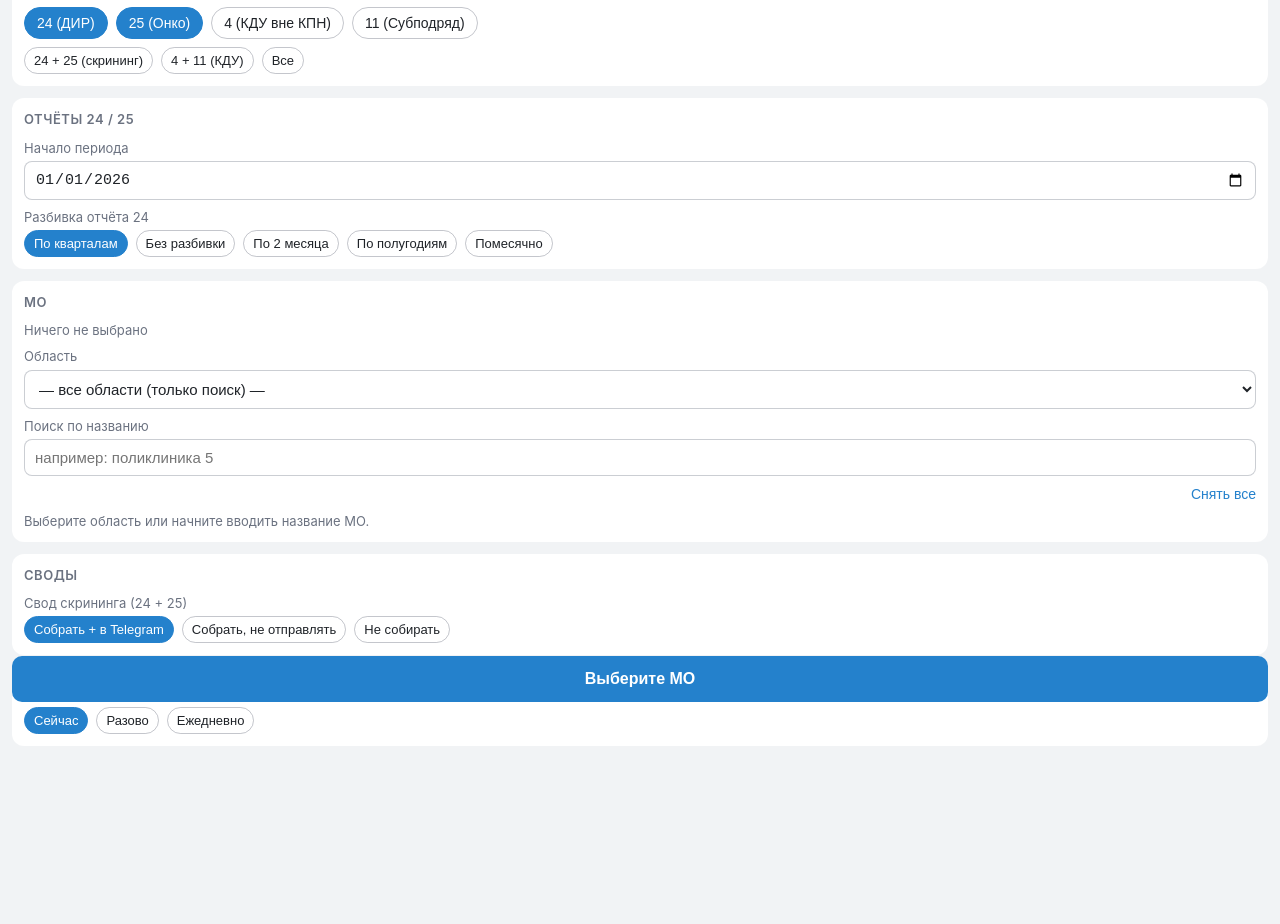
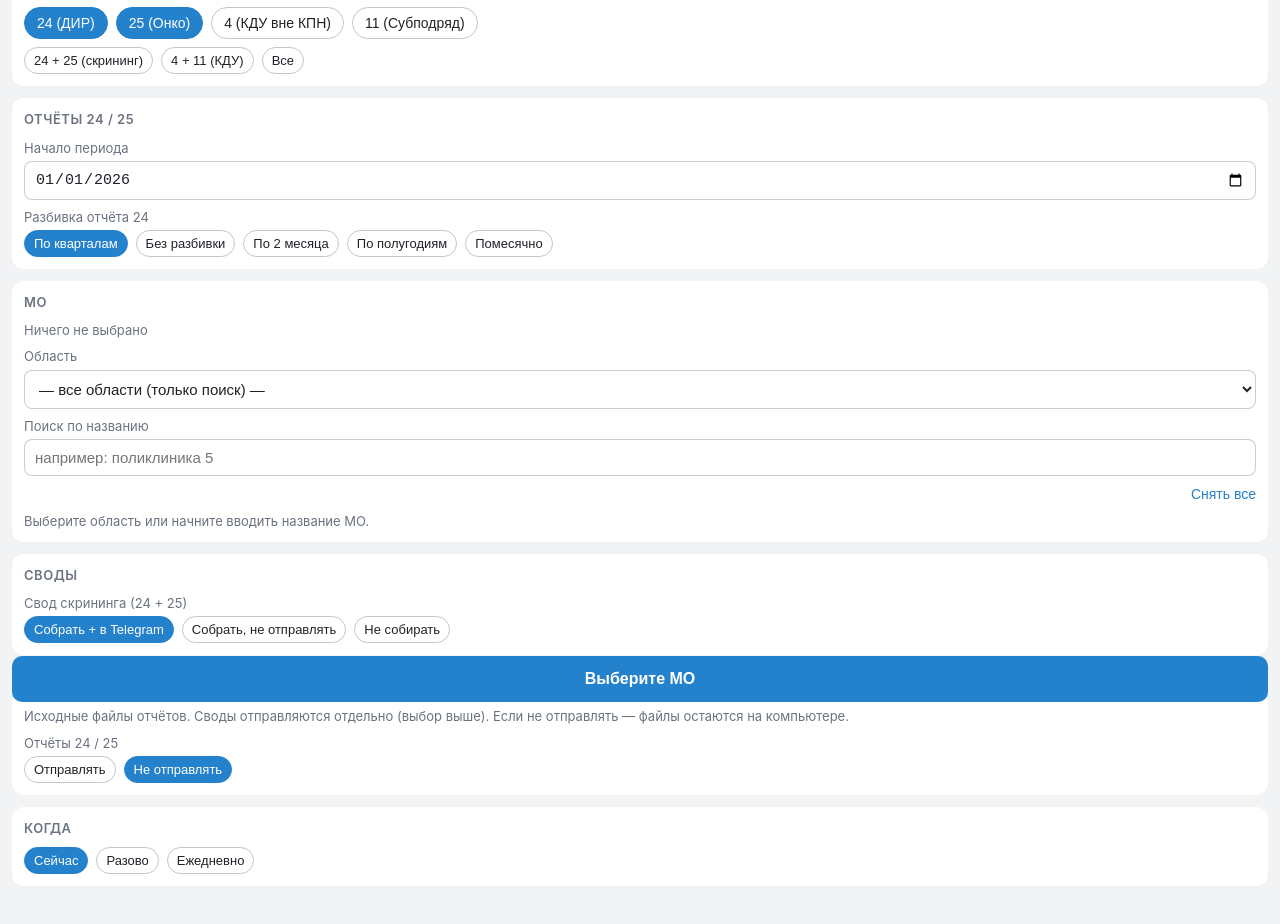
Before and after one commit to kabykenovd-ops/iliyas-form, a plain HTML site: page index.html in a window 1280 px wide. Shown: the part 86-1010 px from the top of the page. Before the commit the page ends 934 px from the top, so only its background shows below. Drawn offline with Linux system fonts and the light colour scheme.

Commit message:
Add files via upload

```diff
--- a/index.html
+++ b/index.html
@@ -111,6 +111,19 @@
   </div>
 </div>
 
+<div class="card" id="cardRaw">
+  <h2>Выгрузки в Telegram</h2>
+  <div class="hint" style="margin:0 0 6px">Исходные файлы отчётов. Своды отправляются отдельно (выбор выше). Если не отправлять — файлы остаются на компьютере.</div>
+  <div id="raw2425Wrap">
+    <label class="field">Отчёты 24 / 25</label>
+    <div class="row" id="raw2425"></div>
+  </div>
+  <div id="raw411Wrap">
+    <label class="field">Отчёты 4 / 11</label>
+    <div class="row" id="raw411"></div>
+  </div>
+</div>
+
 <div class="card">
   <h2>Когда</h2>
   <div class="row" id="when"></div>
@@ -145,7 +158,7 @@ const WHEN = [["now","Сейчас"],["once","Разово"],["daily","Ежед
 const year0 = new Date().getFullYear();
 let st = {
   r: ["24","25"], start: `${year0}-01-01`, split: "quarter", year: year0,
-  monthsAll: true, months: [], sel: [], svod: "tg", kdu: "tg",
+  monthsAll: true, months: [], sel: [], svod: "tg", kdu: "tg", f2: false, f4: true,
   when: "now", onceDate: "", onceTime: "", dailyTime: "",
 };
 try {   // запоминаем прошлые настройки на этом телефоне
@@ -262,6 +275,13 @@ function render() {
   $("kduWrap").classList.toggle("hidden", !s411);
   chips($("svod"), SVOD, v => st.svod === v, v => st.svod = v, true);
   chips($("kdu"), SVOD, v => st.kdu === v, v => st.kdu = v, true);
+  const any2425 = has("24") || has("25"), any411 = has("4") || has("11");
+  $("cardRaw").classList.toggle("hidden", !(any2425 || any411));
+  $("raw2425Wrap").classList.toggle("hidden", !any2425);
+  $("raw411Wrap").classList.toggle("hidden", !any411);
+  const RAW = [["1","Отправлять"],["0","Не отправлять"]];
+  chips($("raw2425"), RAW, v => (v === "1") === st.f2, v => st.f2 = (v === "1"), true);
+  chips($("raw411"), RAW, v => (v === "1") === st.f4, v => st.f4 = (v === "1"), true);
   chips($("when"), WHEN, v => st.when === v, v => st.when = v, true);
   $("onceWrap").classList.toggle("hidden", st.when !== "once");
   $("dailyWrap").classList.toggle("hidden", st.when !== "daily");
@@ -288,7 +308,7 @@ function buildPayload() {
   }
   const p = {v: 1, lv: DATA.ver, r, s: dmy(st.start || `${year0}-01-01`), sp: st.split,
              y: Number(st.year) || year0, m: st.monthsAll ? null : st.months,
-             mo: st.sel, sv: st.svod, kd: st.kdu, sch};
+             mo: st.sel, sv: st.svod, kd: st.kdu, f2: st.f2 ? 1 : 0, f4: st.f4 ? 1 : 0, sch};
   const json = JSON.stringify(p);
   if (json.length > 4000) errs.push("Слишком много МО в одном задании — разбейте на два.");
   return {errs, json};
```
